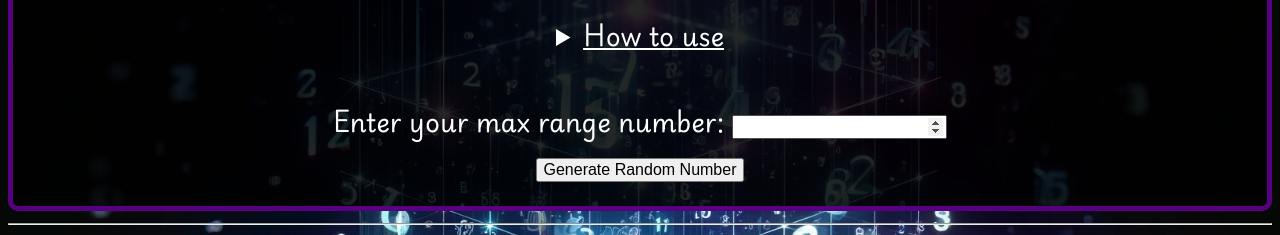
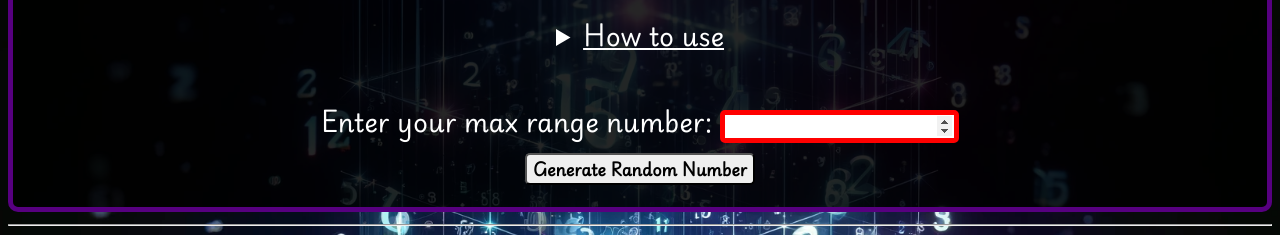
Before and after one commit to Sriyan-Nakka/randNumGenerator.com, a plain HTML site: page index.html in a window 1280 px wide. In both pictures the pointer is over the input 839 px from the left and 247 px from the top of the page. Shown: the part 121-356 px from the top of the page. Drawn offline with Linux system fonts and the light colour scheme.

Commit message:
version 1.12

```diff
--- a/index.html
+++ b/index.html
@@ -53,6 +53,9 @@
       header, summary{
         text-decoration: underline;
       }
+      summary{
+        transition: font-size ease-in-out 0.15s;
+      }
       footer{
         background-color: rgba(0, 0, 0, 0.85);
         padding: 2px;
@@ -61,6 +64,8 @@
       }
       button, input{
         font-size: 1.0rem;
+        border-radius: 5px;
+        transition: font-size ease-in-out 0.15s;
       }
       #resultDiv{
         padding-top: 0.5rem;
@@ -68,6 +73,24 @@
       header{
         font-family: "headFont", sans-serif;
         font-weight: bolder;
+      }
+     input:hover{
+        font-size: 1.09rem;
+      }
+      input:hover{
+        border: 5px solid red;
+      }
+      summary:hover{
+        font-size: 1.8rem;
+      }
+      button{
+        font-family: bodyFont, sans-serif;
+        font-weight: bold;
+        transition: font-weight ease-out 0.15s, font-size ease-in-out 0.15s;
+      }
+      button:hover{
+        font-weight: bolder;
+        font-size: 1.09rem;
       }
     </style>
   </head>
@@ -122,7 +145,7 @@
         <br />
         Background generated using ChatGPT. <br>
         &copy;Copyright, Sai Sriyan Nakka 2025, All Rights Reserved.
-        <br />Version 1.0 <br />
+        <br />Version 1.12 <br />
       </center>
     </footer>
   </body>
```
